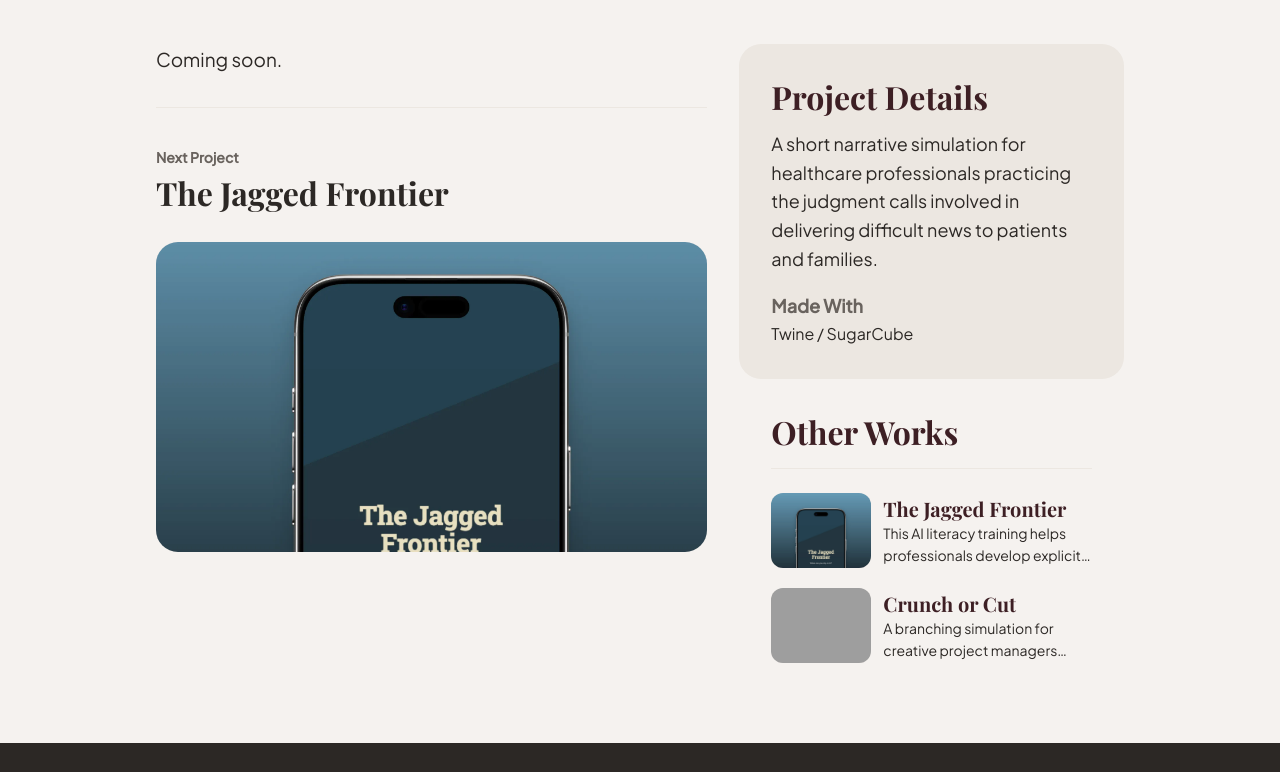
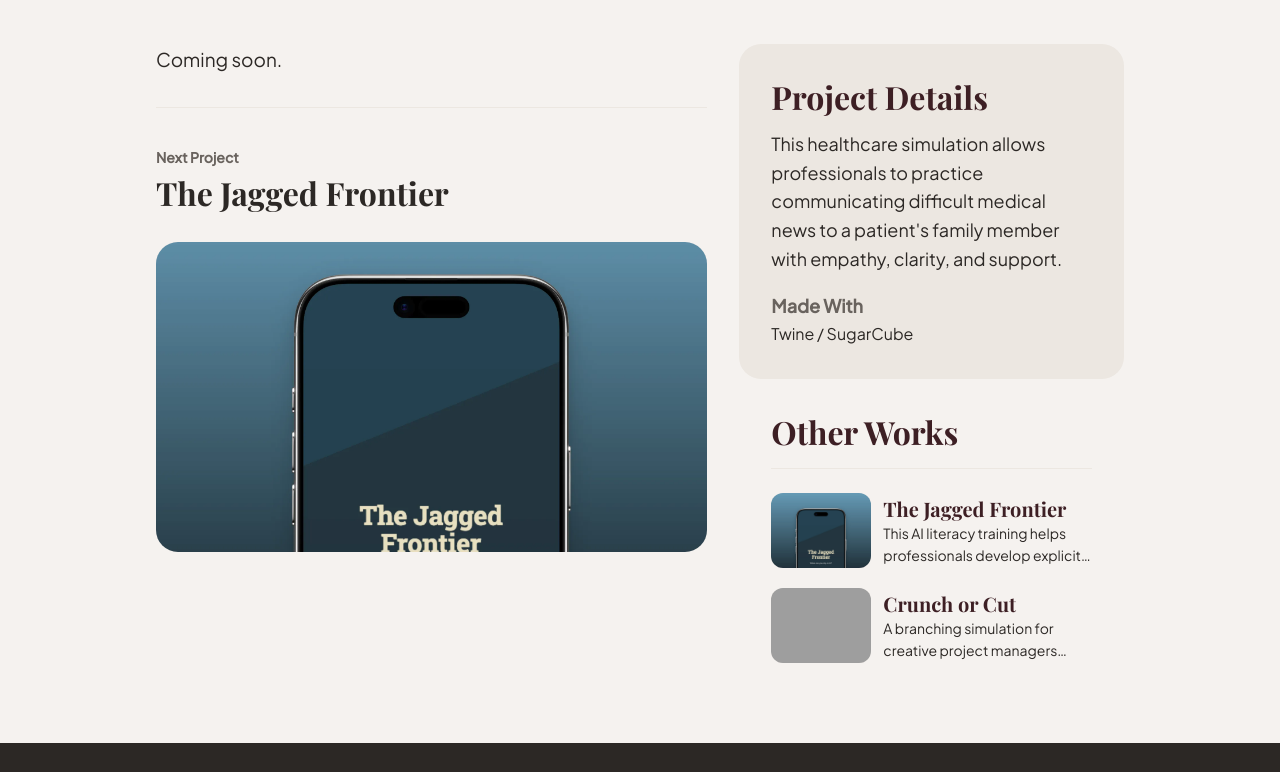
Before and after one commit to j0har/joharsingh.com, a Jekyll site: the page built from _projects/2026-01-02-bad-news.md, in a window 1280 px wide and 900 px high, scrolled down 739 px, cut to the strip 128-900 px from the top of the window. Built offline with Jekyll 4.4.1, drawn with Linux system fonts in a browser that asks for light colours; some web fonts are replaced; grey boxes are pictures that could not be loaded.

Commit message:
Revise summary and meta description for clarity
Updated summary and meta description to enhance clarity and empathy in the simulation's purpose.

```diff
--- a/_projects/2026-01-02-bad-news.md
+++ b/_projects/2026-01-02-bad-news.md
@@ -1,8 +1,8 @@
 ---
 title: Delivering Bad News
 subtitle: Simulation
-summary: A short narrative simulation for healthcare professionals practicing the judgment calls involved in delivering difficult news to patients and families.
-meta_description: A short narrative simulation for healthcare professionals practicing the judgment calls involved in delivering difficult news to patients and families.
+summary: This healthcare simulation allows professionals to practice communicating difficult medical news to a patient's family member with empathy, clarity, and support.
+meta_description: This healthcare simulation allows professionals to practice communicating difficult medical news to a patient's family member with empathy, clarity, and support.
 client: Portfolio
 tools: Twine / SugarCube
 date: 2026-06-14
```
